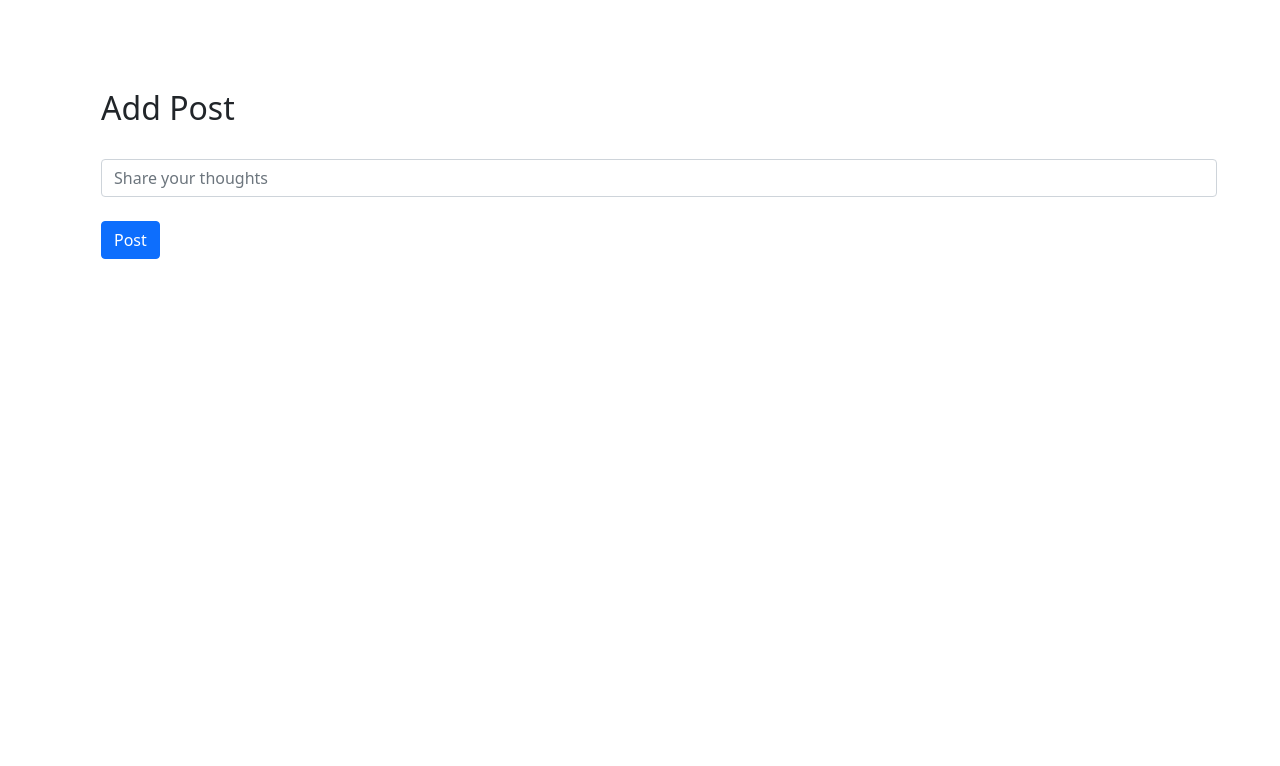
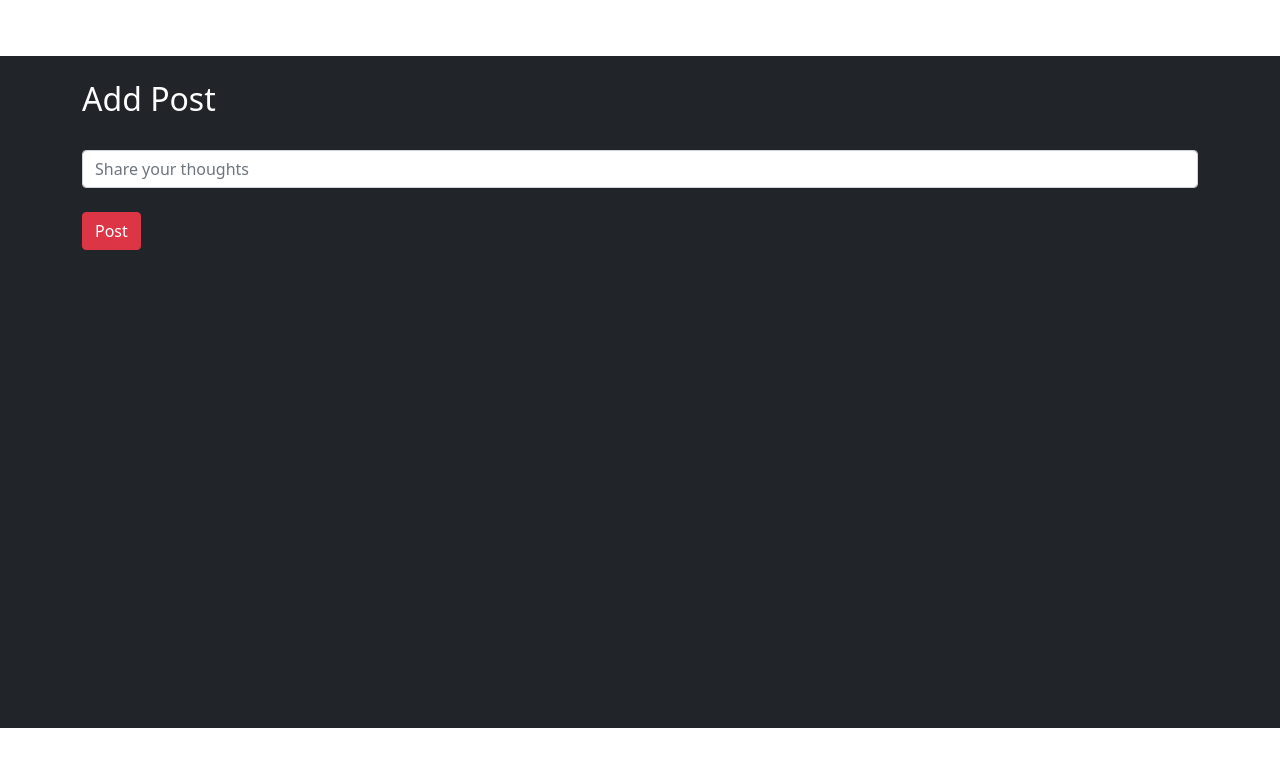
Before and after one commit to daksh-innovaccer/casptone_new, a React (Create React App) app in the folder client/: page /add-post in a window 1280 px wide. Shown: the top 766 px of the page. Built offline with nearby package versions, Linux system fonts and the light colour scheme.

Commit message:
Styling enhanced and dark theme everywhere

```diff
--- a/client/src/App.js
+++ b/client/src/App.js
@@ -33,11 +33,11 @@ function App() {
     }, [])
 
     return (
-        <div >
+        <div style={{backgroundColor: '#212529'}}>
             {localdata ? <Header loggedState={isLogged} onLogoutClick={logoutHandler} /> : ""}
             {/* <h1>Hi There!</h1>
         <a href="/signin">SignIn</a> */}
-            <div className="mt-3">
+            <div className="" >
                 <Routes>
                     <Route path='/' element={<SignIn />}></Route>
                     <Route path='/signin' element={<SignIn />}></Route>
--- a/client/src/Components/Chat.jsx
+++ b/client/src/Components/Chat.jsx
@@ -67,9 +67,11 @@ export default function Chat() {
 }
 
 const Container = styled.div`
-//   height: 85vh;
+  height: 90vh;
+  min-height: 100%;
 //   width: 86.25vw;
   display: flex;
+
   flex-direction: column;
   justify-content: center;
   gap: 1rem;
@@ -78,10 +80,11 @@ const Container = styled.div`
   .container {
     height: 100%;
     width: 100%;
+
     background-color: #000000;
     display: grid;
     grid-template-columns: 25% 75%;
-    @media screen and (min-width: 720px) and (max-width: 1080px) {
+    @media screen and (min-width: 720px) and (max-width: 2980px) {
       grid-template-columns: 35% 65%;
     }
   }
--- a/client/src/Components/ChatComp/ChatContainer.jsx
+++ b/client/src/Components/ChatComp/ChatContainer.jsx
@@ -117,8 +117,9 @@ export default function ChatContainer({ currentChat, socket }) {
 
 const Container = styled.div`
   display: grid;
-  grid-template-rows: 5% 80% 15%;
+  grid-template-rows: 15% 75% 10%;
   gap: 0.1rem;
+  max-height: 100%;
   overflow: hidden;
   @media screen and (min-width: 720px) and (max-width: 1080px) {
     grid-template-rows: 15% 70% 10%;
--- a/client/src/Components/ChatComp/Contacts.jsx
+++ b/client/src/Components/ChatComp/Contacts.jsx
@@ -26,6 +26,7 @@ export default function Contacts({ contacts, currentUser, changeChat }) {
     <Fragment>
       {currentUserName && (
         <Container>
+
           <div className="brand">
             <h3>Contacts</h3>
           </div>
@@ -60,8 +61,10 @@ export default function Contacts({ contacts, currentUser, changeChat }) {
 }
 const Container = styled.div`
   display: grid;
-  grid-template-rows: 5% 75% 20%;
+  grid-template-rows: 20% 75% 5%;
   overflow: hidden;
+  height: 90%;
+
   background-color: #0d0c0c;
   .brand {
     display: flex;
--- a/client/src/Components/Feed/Feed.js
+++ b/client/src/Components/Feed/Feed.js
@@ -30,17 +30,18 @@ const Feed = () => {
     //console.log(posts);
 
     return (
-    <div className="container m-4">
-         <div align='center'>
-         <h2>People are sharing their thoughts ! Have a look</h2>
+    <div className="" style={{background:"#212529"}}>
+         <div align='center' >
+             <br></br>
+         <h2 className="text-white">People are sharing their thoughts ! Have a look</h2>
          <br />
          </div>
 
         <ul>
-           {posts.reverse().map((post)=>(
-               <div key = {post._id}>
-                <Card>
-                    <Card.Header as="h5">{post.author?.name}</Card.Header>
+           {posts.slice(0).reverse().map((post)=>(
+               <div key = {post._id} style={{ boxSizing:"border-box", width:"60%",  margin:"auto"}}>
+                <Card >
+                    <Card.Header style={{backgroundColor:'#2e2829'}}as="h5" className="text-white">{post.author?.name}</Card.Header>
 
                     <Card.Body>
                         <Card.Title>{post.text}</Card.Title>
@@ -69,7 +70,7 @@ const Feed = () => {
                             }
                             await Services.interact(postData);
                             console.log("success");
-                        }}>❌</Button>
+                        }}>👎</Button>
 
 
 
--- /dev/null
+++ b/client/src/Components/Feed/feed.css
@@ -0,0 +1,4 @@
+.feed {
+    display: flex;
+    flex-direction: column-reverse;
+  }
--- a/client/src/Components/Header/Header.js
+++ b/client/src/Components/Header/Header.js
@@ -26,14 +26,14 @@ const Header = (props) => {
     }, []);
     return (
 
-        <nav class="navbar navbar-expand-lg navbar-dark bg-dark fixed-top">
+        <nav class="navbar navbar-expand-lg navbar-dark bg-dark fixed-top border-bottom border-danger" >
             <div class="container-fluid">
                 <a class="navbar-brand" onClick={homeHandler}>UserInteraction</a>
                 {/* <button class="navbar-toggler" type="button" data-bs-toggle="collapse" data-bs-target="#navbarSupportedContent" aria-controls="navbarSupportedContent" aria-expanded="false" aria-label="Toggle navigation">
                     <span class="navbar-toggler-icon"></span>
                 </button> */}
 
-                    <ul class="navbar-nav me-auto mb-2 mb-lg-0">
+                    <ul class="navbar-nav me-auto mb-lg-0">
                         <li class="nav-item">
                             <a class="nav-link active" aria-current="page" onClick={homeHandler}>Home</a>
                         </li>
@@ -45,8 +45,8 @@ const Header = (props) => {
                             <a class="nav-link active" onClick={chatHandler}>Chat</a>
                         </li>
                     </ul>
-                    <div><span class="navbar-text" style={{color:'white'}}>
-                        Hi '{name}' &nbsp;
+                    <div><span class="navbar-text" style={{color:'white',}}>
+                        Hi <strong>{name}</strong> &nbsp;
                         &nbsp;
                     </span></div>
 
--- a/client/src/Components/Post/AddPost.js
+++ b/client/src/Components/Post/AddPost.js
@@ -23,8 +23,9 @@ const AddPost = () => {
         });
     }
     return (
-        <div className="container m-4">
-            <h2>Add Post</h2>
+        <div className="container m-8" style={{ minHeight: '42rem'}} >
+            <br/>
+            <h2 className="text-white">Add Post</h2>
 
             <form onSubmit={postHandler}>
                 <div className="form-group">
@@ -40,7 +41,7 @@ const AddPost = () => {
                 </div>
                 <br></br>
                 <div className="form-group">
-                    <input type="submit" value="Post" className="btn btn-primary" />
+                    <input type="submit" value="Post" className="btn btn-danger" />
                 </div>
             </form>
         </div>
--- a/client/src/index.css
+++ b/client/src/index.css
@@ -1,11 +1,13 @@
 body {
   margin: 0;
+
   font-family: -apple-system, BlinkMacSystemFont, 'Segoe UI', 'Roboto', 'Oxygen',
     'Ubuntu', 'Cantarell', 'Fira Sans', 'Droid Sans', 'Helvetica Neue',
     sans-serif;
   -webkit-font-smoothing: antialiased;
   -moz-osx-font-smoothing: grayscale;
-  padding: 65px
+  padding-top: 56px;
+
 }
 
 code {
```
Also changed, not shown: 1 other file (tests, documents, lock files or other folders).
